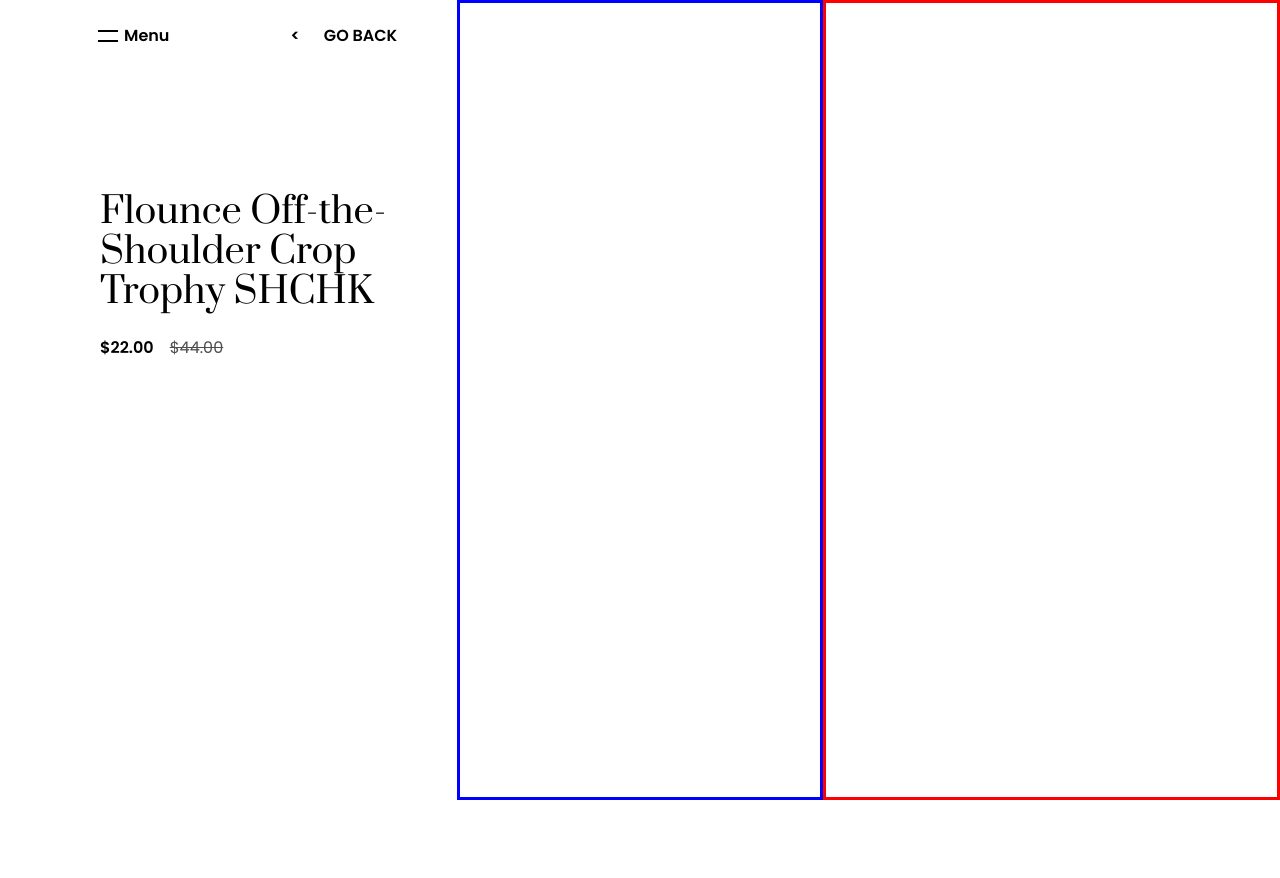
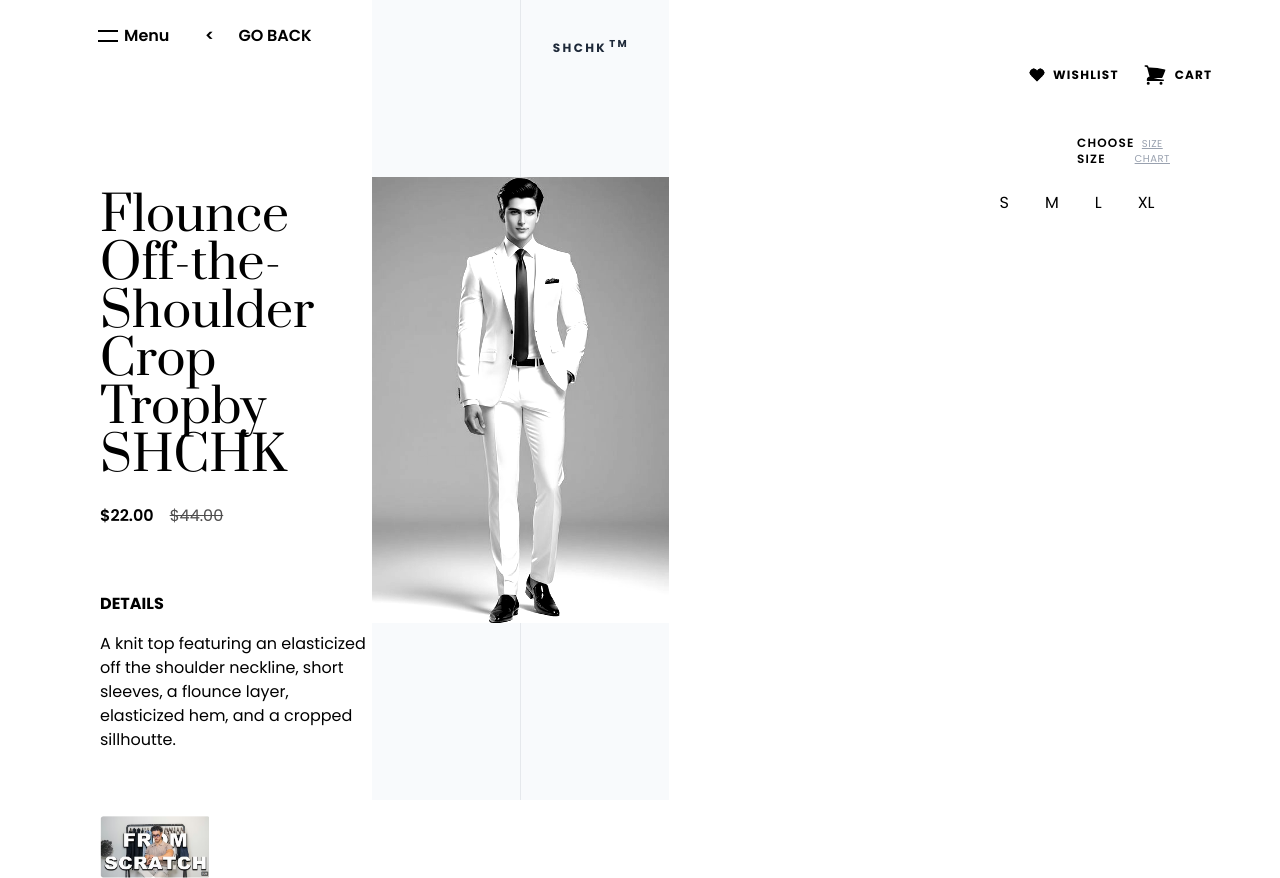
Before and after one commit to favoured-grace-abc/shck-day-3, a plain HTML site: page index.html in a window 1280 px wide. Before the commit the page ends 800 px from the top, so only its background shows below. Drawn offline with nearby package versions, Linux system fonts and the light colour scheme.

Commit message:
feat: video was added to the work

```diff
--- a/index.html
+++ b/index.html
@@ -40,22 +40,103 @@
             <p>&lt</p>
             <p>GO BACK</p>
           </div>
+
+
         </nav>
 
         <section class="mt-30 flex flex-col gap-16 justify-start items-center">
           <div class="flex flex-col gap-6">
-            <h1 class="text-4xl font-[Prata]">
-              Flounce Off-the- Shoulder Crop Trophy SHCHK
+            <h1 class="text-5xl font-[Prata]">
+              Flounce Off-the- Shoulder Crop Tropby SHCHK
             </h1>
             <div class="flex gap-4">
               <p class="font-semibold">$22.00</p>
               <del class="text-[#4f4e4e]">$44.00</del>
             </div>
           </div>
+
+          <article class="flex flex-col gap-4">
+            <h2 class="font-bold">DETAILS</h2>
+            <p>
+              A knit top featuring an elasticized off the shoulder neckline,
+              short sleeves, a flounce layer, elasticized hem, and a cropped
+              sillhoutte.
+            </p>
+          </article>
+
+          <a href="https://www.youtube.com/watch?v=eiLFqHYBLAI"><img src="pic.png" alt="men fashion wears" class="w-[40%]  h-[20vh]items-start justify-start"></a>
+
         </section>
       </div>
-      <div class="border-3 border-[blue] w-full h-[100vh]"></div>
-      <div class="border-3 border-[red] w-full h-[100vh]"></div>
+
+      <div
+        class="relative flex flex-col w-full h-screen bg-slate-50 overflow-hidden"
+      >
+        <div class="absolute inset-0 flex justify-center pointer-events-none">
+          <div class="w-[1px] h-full bg-gray-300 opacity-50"></div>
+        </div>
+
+        <div class="absolute top-0 right-0 p-10 z-20">
+          <h3 class="text-xs font-bold tracking-[0.2em] text-gray-800">
+            SHCHK<sup class="text-[10px] ml-0.5">TM</sup>
+          </h3>
+        </div>
+
+        <div class="relative flex-1 flex items-center justify-center z-100">
+          <img
+            src="fashion man.jpg"
+            alt="Fashion Man"
+            class="h-full w-auto object-contain grayscale contrast-125 brightness-110 mix-blend-multiply"
+          />
+        </div>
+      </div>
+       <div class=" flex gap-9 justify-center items-center ">
+      <div class="pl-90 pt-6 w-full h-[100vh]">
+
+         <!-- Right: Wishlist & Cart -->
+          <div class="flex items-center gap-6">
+            <button class="flex items-center gap-2 text-xs tracking-widest uppercase hover:opacity-70 transition-opacity font-bold fon-[poppins]">
+                <svg width="16" height="16" viewBox="0 0 24 24" fill="1" stroke="currentColor" stroke-width="1.5">
+                    <path d="M20.84 4.61a5.5 5.5 0 0 0-7.78 0L12 5.67l-1.06-1.06a5.5 5.5 0 0 0-7.78 7.78l1.06 1.06L12 21.23l7.78-7.78 1.06-1.06a5.5 5.5 0 0 0 0-7.78z"/>
+                </svg>
+                Wishlist
+            </button>
+            <button class="flex items-center gap-2 text-xs tracking-widest uppercase hover:opacity-70 transition-opacity font-bold font-[poppins]">
+                <svg xmlns="http://www.w3.org/2000/svg" fill="1" viewBox="0 0 24 24" stroke-width="1.5" stroke="currentColor" class="size-6">
+                <path stroke-linecap="round" stroke-linejoin="round" d="M2.25 3h1.386c.51 0 .955.343 1.087.835l.383 1.437M7.5 14.25a3 3 0 0 0-3 3h15.75m-12.75-3h11.218c1.121-2.3 2.1-4.684 2.924-7.138a60.114 60.114 0 0 0-16.536-1.84M7.5 14.25 5.106 5.272M6 20.25a.75.75 0 1 1-1.5 0 .75.75 0 0 1 1.5 0Zm12.75 0a.75.75 0 1 1-1.5 0 .75.75 0 0 1 1.5 0Z" />
+              </svg>
+                Cart
+            </button>
+          </div>
+
+<!-- Right Column: Purchase Options -->
+        <div class="w-[30%] divider-left px-12 py-12 flex flex-col justify-center">
+
+            <!-- Size Selection -->
+            <div class="mb-10">
+                <div class="flex items-center justify-between mb-6">
+                    <h2 class="text-xs font-semibold tracking-widest uppercase">Choose Size</h2>
+                    <button class="text-[10px] text-gray-400 underline hover:no-underline hover:text-black transition-colors uppercase tracking-wider">Size Chart</button>
+                </div>
+
+                <div class="flex gap-9 items-center justify-center">
+                    <button class="size-btn">S</button>
+                    <button class="size-btn active hover:bg-white hover:text-black">M</button>
+                    <button class="size-btn">L</button>
+                    <button class="size-btn">XL</button>
+                </div>
+            </div>
+
+
+
+
+
+
+
+
+        </div>
+        </div>
+      </div>
     </div>
   </body>
 </html>
```
Also changed, not shown: pic.png (added).
